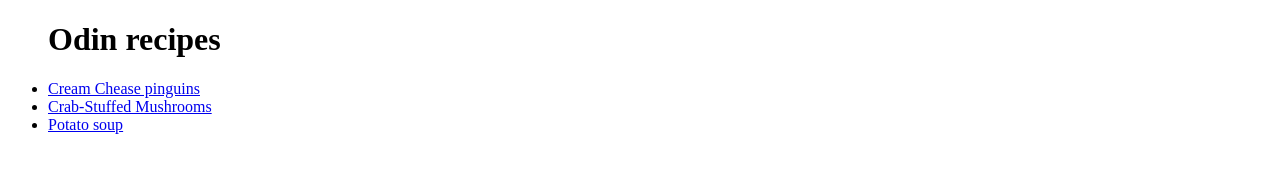
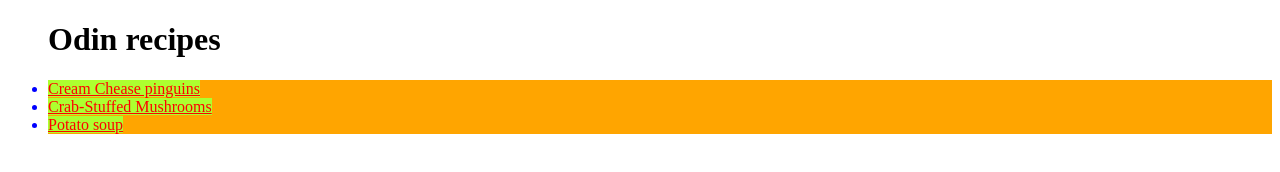
Before and after one commit to blacksparrow123/odin-recipes, a plain HTML site: page index.html in a window 1280 px wide. Drawn offline with Linux system fonts and the light colour scheme.

Commit message:
Add some style to pages

```diff
--- a/index.html
+++ b/index.html
@@ -4,13 +4,14 @@
     <meta charset="UTF-8">
     <meta name="viewport" content="width=device-width, initial-scale=1.0">
     <title>Odin recipes</title>
+    <link rel="stylesheet" href="style.css">
 </head>
 <body>
     <ul>
     <h1>Odin recipes</h1>
-        <li><a href="./recipes/cheese_pinguin.html">Cream Chease pinguins</a></li>
-        <li><a href="./recipes/crab_stuffed_mushrooms.html">Crab-Stuffed Mushrooms</a></li>
-        <li><a href="./recipes/potato_soup.html">Potato soup</a></li>
+        <li><a class="link" href="./recipes/cheese_pinguin.html">Cream Chease pinguins</a></li>
+        <li><a class="link" href="./recipes/crab_stuffed_mushrooms.html">Crab-Stuffed Mushrooms</a></li>
+        <li><a class="link" href="./recipes/potato_soup.html">Potato soup</a></li>
     </ul>
 </body>
 </html>
--- /dev/null
+++ b/style.css
@@ -0,0 +1,10 @@
+
+.link {
+    color: red;
+    background-color: greenyellow;
+}
+
+li {
+    color: blue;
+    background-color: orange;
+}
```
Also changed, not shown: recipes/cheese_pinguin.html (+3 -2 lines), recipes/crab_stuffed_mushrooms.html (+3 -2 lines), recipes/potato_soup.html (+3 -2 lines).
